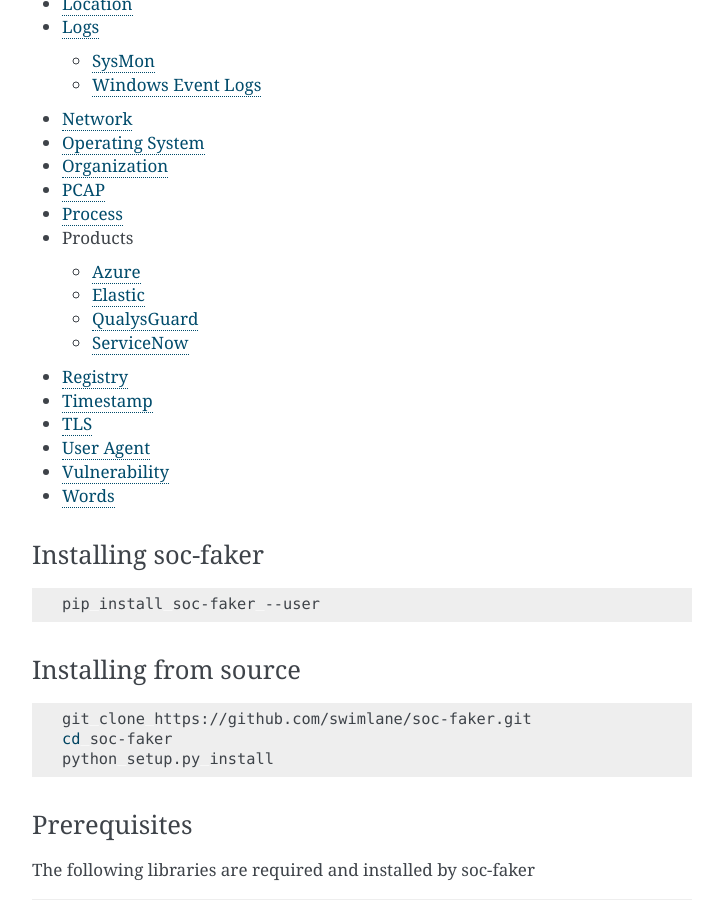
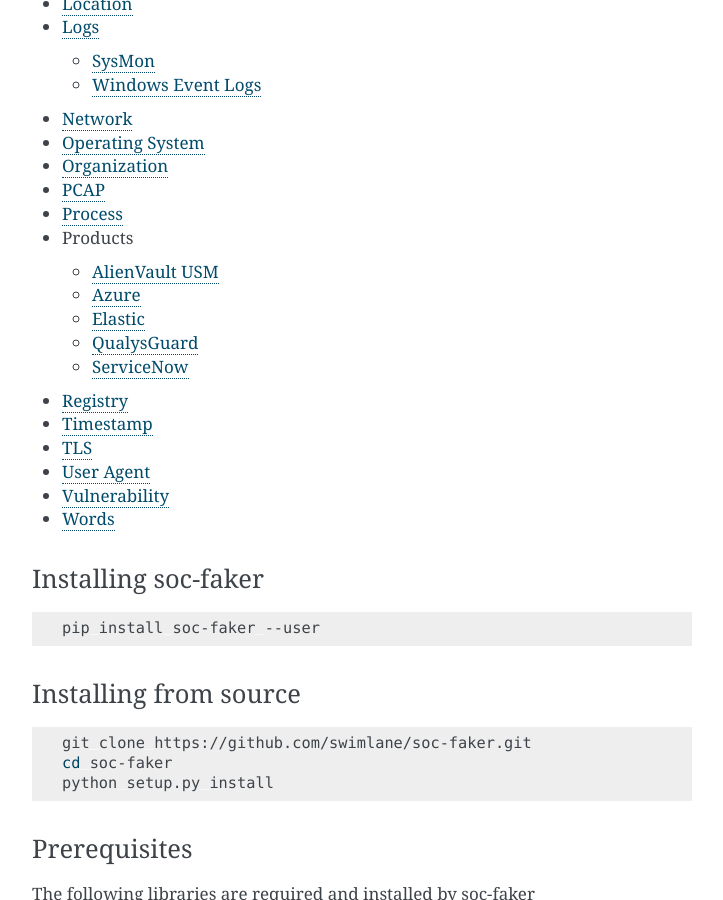
Before and after one commit to swimlane/soc-faker, a Sphinx documentation site: the page built from docs/source/index.md, in a window 1280 px wide and 900 px high, scrolled down 645 px. Shown: the whole window, without its empty margins (388-1111 px from the left). Built offline with Sphinx 7.4.7, drawn with Linux system fonts in a browser that asks for light colours; the version number is read from the project's files by our own code.

Commit message:
Updated documentation

```diff
--- a/docs/source/index.md
+++ b/docs/source/index.md
@@ -28,6 +28,7 @@
 * [PCAP](faker/pcap.md)
 * [Process](faker/process.md)
 * Products
+    * [AlienVault USM](faker/alienvaultusm.md)
     * [Azure](faker/azure.md)
     * [Elastic](faker/elastic.md)
     * [QualysGuard](faker/qualysguard.md)
```
Also changed, not shown: README.md (+1 -0 lines).
